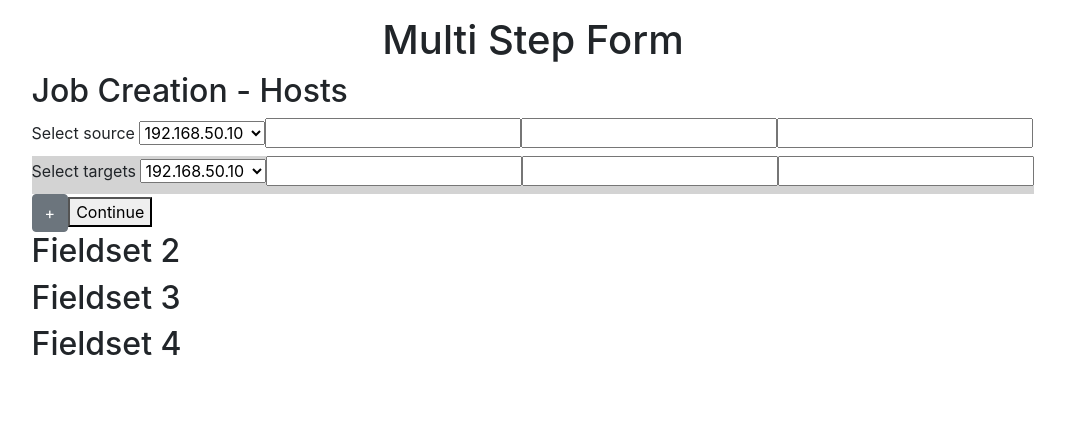
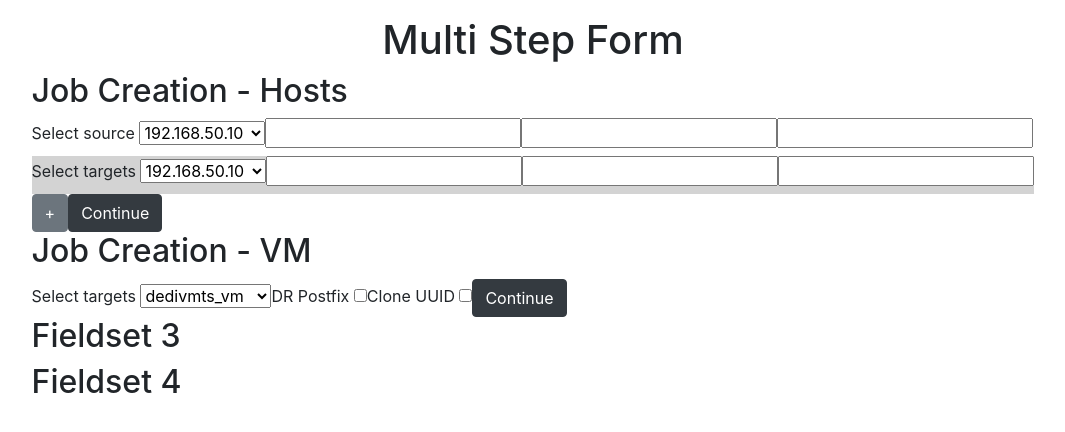
Before and after one commit to Gw3i/multi-step-form-vue, a Nuxt app: page / in a window 1280 px wide. Shown: the top 432 px of the page, without its empty margins (107-1172 px from the left). Built offline with nearby package versions, Linux system fonts and the light colour scheme.

Commit message:
Add second fieldset

```diff
--- a/components/Form.vue
+++ b/components/Form.vue
@@ -49,11 +49,28 @@
           </label>
         </fieldset>
         <button type="button" class="btn btn-secondary">+</button>
-        <button>Continue</button>
+        <button class="continueForm btn btn-dark">Continue</button>
       </fieldset>
 
       <fieldset id="2">
-        <h2>Fieldset 2</h2>
+        <h2>Job Creation - VM</h2>
+        <label for="vm">
+            Select targets
+            <select name="vm" id="vm">
+              <option>dedivmts_vm</option>
+              <option>dedivmts_vm2</option>
+              <option>dedivmts_vm3</option>
+              <option>dedivmts_vm4</option>
+              <option>dedivmts_vm5</option>
+            </select>
+          </label>
+          <label for="drPostfix">DR Postfix
+            <input id="drPostfix" name="drPostfix" type="checkbox">
+          </label>
+          <label for="cloneUUID">Clone UUID
+            <input id="cloneUUID" name="cloneUUID" type="checkbox">
+          </label>
+          <button class="continueForm btn btn-dark">Continue</button>
       </fieldset>
 
       <fieldset id="3">
```
